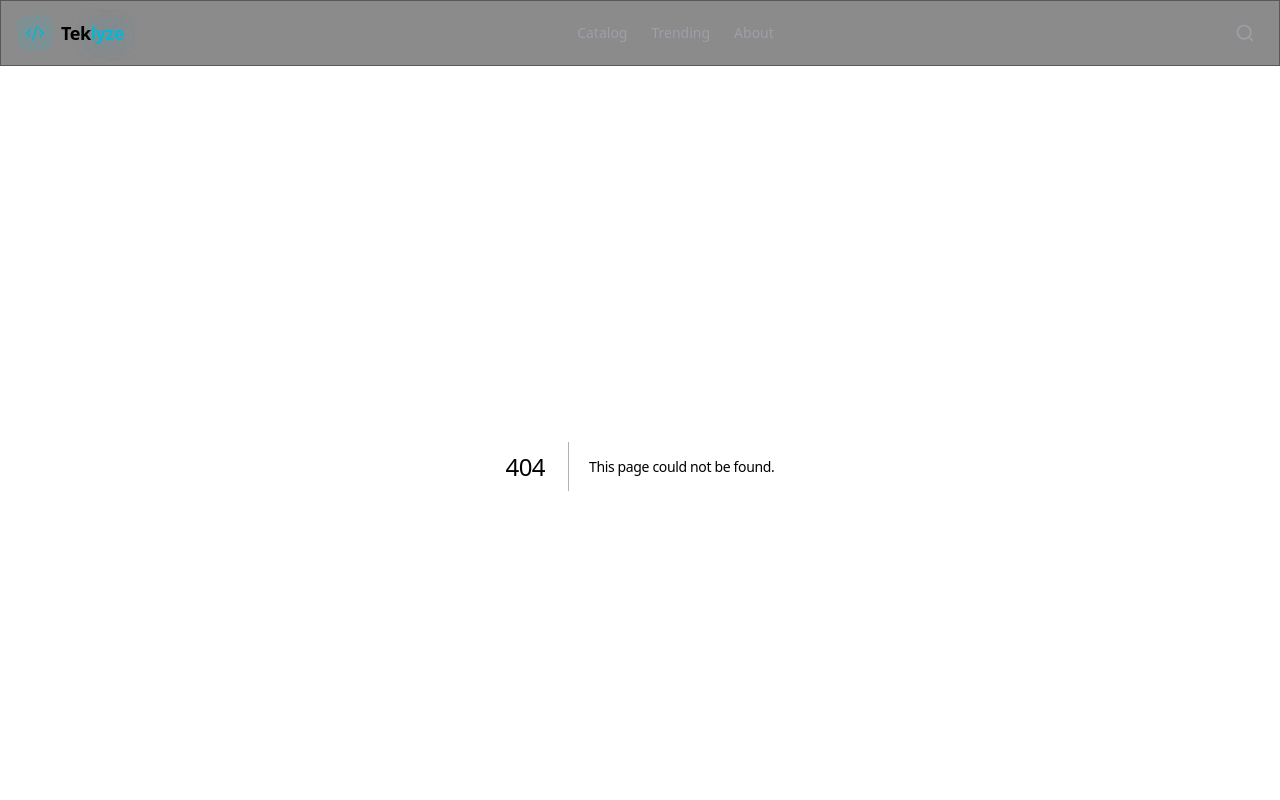
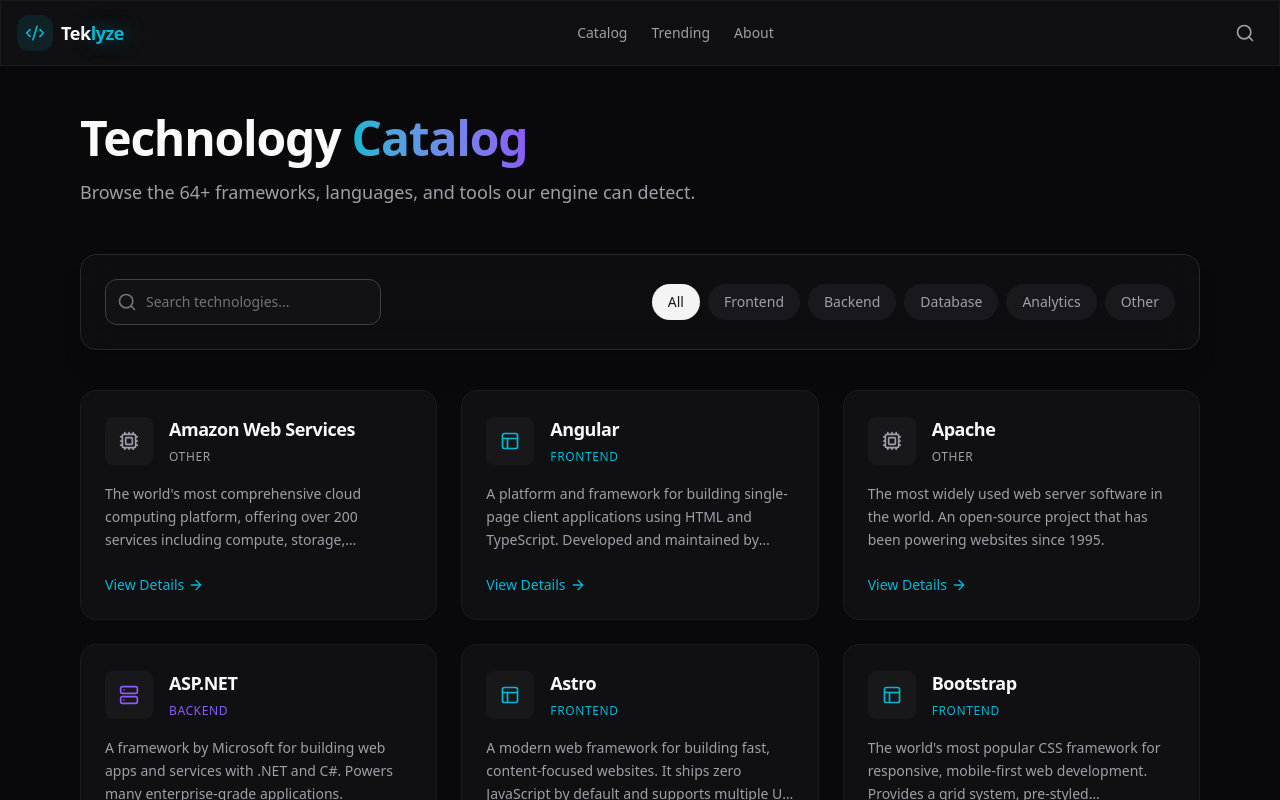
Before and after one commit to Okiemute05/tech-stack-decoder, a Next.js app: page /catalog in a window 1280 px wide. Before the commit this address had no page. Shown: the top 800 px of the page. Built offline with nearby package versions, Linux system fonts and the light colour scheme.

Commit message:
feat: add technology catalog page and dynamic learning resources for all tools

```diff
--- /dev/null
+++ b/src/app/catalog/page.tsx
@@ -0,0 +1,173 @@
+"use client";
+
+import { useState } from "react";
+import Link from "next/link";
+import { motion } from "framer-motion";
+import { Search, Layout, Server, Database, BarChart3, Cpu, ArrowRight } from "lucide-react";
+import { TECH_FINGERPRINTS } from "@/lib/tech-fingerprints";
+
+export default function CatalogPage() {
+  const [searchQuery, setSearchQuery] = useState("");
+  const [activeCategory, setActiveCategory] = useState<string>("All");
+  const [imgErrors, setImgErrors] = useState<Record<string, boolean>>({});
+
+  const categories = ["All", "Frontend", "Backend", "Database", "Analytics", "Other"];
+
+  const filteredTech = TECH_FINGERPRINTS.filter((tech) => {
+    const matchesSearch = tech.name.toLowerCase().includes(searchQuery.toLowerCase()) ||
+                          tech.description.toLowerCase().includes(searchQuery.toLowerCase());
+    const matchesCategory = activeCategory === "All" || tech.category === activeCategory;
+    return matchesSearch && matchesCategory;
+  }).sort((a, b) => a.name.localeCompare(b.name));
+
+  const getCategoryIcon = (category: string) => {
+    switch (category) {
+      case "Frontend":
+        return <Layout className="w-5 h-5 text-primary" />;
+      case "Backend":
+        return <Server className="w-5 h-5 text-secondary" />;
+      case "Database":
+        return <Database className="w-5 h-5 text-accent" />;
+      case "Analytics":
+        return <BarChart3 className="w-5 h-5 text-amber-400" />;
+      default:
+        return <Cpu className="w-5 h-5 text-zinc-400" />;
+    }
+  };
+
+  const getCategoryColor = (category: string) => {
+    switch (category) {
+      case "Frontend":
+        return "text-primary";
+      case "Backend":
+        return "text-secondary";
+      case "Database":
+        return "text-accent";
+      case "Analytics":
+        return "text-amber-400";
+      default:
+        return "text-zinc-400";
+    }
+  };
+
+  return (
+    <div className="container mx-auto px-4 py-12 flex-1 max-w-6xl">
+      <div className="mb-12 text-center md:text-left">
+        <h1 className="text-4xl md:text-5xl font-bold font-heading mb-4">
+          Technology <span className="text-transparent bg-clip-text bg-gradient-to-r from-primary to-secondary">Catalog</span>
+        </h1>
+        <p className="text-lg text-zinc-400 max-w-2xl">
+          Browse the {TECH_FINGERPRINTS.length}+ frameworks, languages, and tools our engine can detect.
+        </p>
+      </div>
+
+      <div className="glass-card p-6 mb-10 flex flex-col md:flex-row gap-6 items-center justify-between">
+        {/* Search */}
+        <div className="relative w-full md:w-96">
+          <div className="absolute inset-y-0 left-0 pl-3 flex items-center pointer-events-none">
+            <Search className="h-5 w-5 text-zinc-500" />
+          </div>
+          <input
+            type="text"
+            className="block w-full pl-10 pr-3 py-3 border border-zinc-700 rounded-xl leading-5 bg-zinc-900/50 text-zinc-100 placeholder-zinc-500 focus:outline-none focus:ring-2 focus:ring-primary focus:border-primary transition-all sm:text-sm"
+            placeholder="Search technologies..."
+            value={searchQuery}
+            onChange={(e) => setSearchQuery(e.target.value)}
+          />
+        </div>
+
+        {/* Categories */}
+        <div className="flex flex-wrap gap-2 justify-center md:justify-end w-full">
+          {categories.map((category) => (
+            <button
+              key={category}
+              onClick={() => setActiveCategory(category)}
+              className={`px-4 py-2 rounded-full text-sm font-medium transition-colors ${
+                activeCategory === category
+                  ? "bg-zinc-100 text-zinc-900"
+                  : "bg-zinc-800/50 text-zinc-400 hover:bg-zinc-700 hover:text-zinc-200"
+              }`}
+            >
+              {category}
+            </button>
+          ))}
+        </div>
+      </div>
+
+      {filteredTech.length === 0 ? (
+        <div className="flex flex-col items-center justify-center py-20">
+          <Cpu className="w-12 h-12 text-zinc-600 mb-4" />
+          <h2 className="text-xl font-bold mb-2">No technologies found</h2>
+          <p className="text-zinc-400 text-center">
+            We couldn't find any technologies matching your search.
+          </p>
+          <button
+            onClick={() => { setSearchQuery(""); setActiveCategory("All"); }}
+            className="mt-6 text-primary hover:underline"
+          >
+            Clear filters
+          </button>
+        </div>
+      ) : (
+        <div className="grid grid-cols-1 md:grid-cols-2 lg:grid-cols-3 gap-6">
+          {filteredTech.map((tech, index) => (
+            <motion.div
+              key={tech.slug}
+              initial={{ opacity: 0, y: 20 }}
+              animate={{ opacity: 1, y: 0 }}
+              transition={{ duration: 0.3, delay: Math.min(index * 0.05, 0.5) }}
+            >
+              <Link href={`/tech/${tech.slug}`}>
+                <div className="glass p-6 rounded-2xl hover:bg-zinc-800/50 transition-colors border hover:border-primary/30 group h-full flex flex-col">
+                  <div className="flex items-center gap-4 mb-4">
+                    <div className="p-2 bg-zinc-900 rounded-lg shrink-0 flex items-center justify-center w-12 h-12">
+                      {!imgErrors[tech.slug] ? (
+                        <img
+                          src={`https://www.google.com/s2/favicons?domain=${
+                            tech.website_url.replace(/^https?:\/\//, '').split('/')[0]
+                          }&sz=128`}
+                          alt={`${tech.name} logo`}
+                          className="w-8 h-8 object-contain rounded-md"
+                          onError={() => setImgErrors((prev) => ({ ...prev, [tech.slug]: true }))}
+                        />
+                      ) : (
+                        getCategoryIcon(tech.category)
+                      )}
+                    </div>
+                    <div>
+                      <h3 className="font-bold text-lg group-hover:text-primary transition-colors">
+                        {tech.name}
+                      </h3>
+                      <span className={`text-xs font-medium tracking-wider uppercase ${getCategoryColor(tech.category)}`}>
+                        {tech.category}
+                      </span>
+                    </div>
+                  </div>
+                  <p className="text-zinc-400 text-sm leading-relaxed mb-6 flex-1 line-clamp-3">
+                    {tech.description}
+                  </p>
+                  <div className="flex items-center text-primary text-sm font-medium group-hover:translate-x-1 transition-transform mt-auto">
+                    View Details <ArrowRight className="w-4 h-4 ml-1" />
+                  </div>
+                </div>
+              </Link>
+            </motion.div>
+          ))}
+        </div>
+      )}
+
+      <div className="mt-16 glass-card p-8 text-center border-dashed border-zinc-700 bg-transparent">
+        <h3 className="text-xl font-bold mb-2">Missing your favorite tool?</h3>
+        <p className="text-zinc-400 mb-6 max-w-xl mx-auto">
+          We are constantly updating our fingerprint engine to detect more technologies. If there's something you'd like us to add, let us know!
+        </p>
+        <a
+          href="mailto:hello@teklyze.com"
+          className="inline-block bg-zinc-800 hover:bg-zinc-700 text-white font-medium px-6 py-2 rounded-xl transition-colors"
+        >
+          Suggest a Technology
+        </a>
+      </div>
+    </div>
+  );
+}
--- a/src/app/tech/[slug]/page.tsx
+++ b/src/app/tech/[slug]/page.tsx
@@ -142,7 +142,30 @@
     }
   };
 
-  const resources = LEARNING_RESOURCES[slug] || [];
+  let resources = LEARNING_RESOURCES[slug] || [];
+
+  if (resources.length === 0 && tech) {
+    resources = [
+      {
+        type: "video",
+        title: `Learn ${tech.name} on YouTube`,
+        url: `https://www.youtube.com/results?search_query=learn+${encodeURIComponent(tech.name)}+tutorial`,
+        author: "YouTube Search",
+      },
+      {
+        type: "course",
+        title: `${tech.name} Courses on Udemy`,
+        url: `https://www.udemy.com/courses/search/?src=ukw&q=${encodeURIComponent(tech.name)}`,
+        author: "Udemy",
+      },
+      {
+        type: "course",
+        title: `${tech.name} Courses on edX`,
+        url: `https://www.edx.org/search?q=${encodeURIComponent(tech.name)}`,
+        author: "edX",
+      },
+    ];
+  }
 
   if (loading) {
     return (
```
